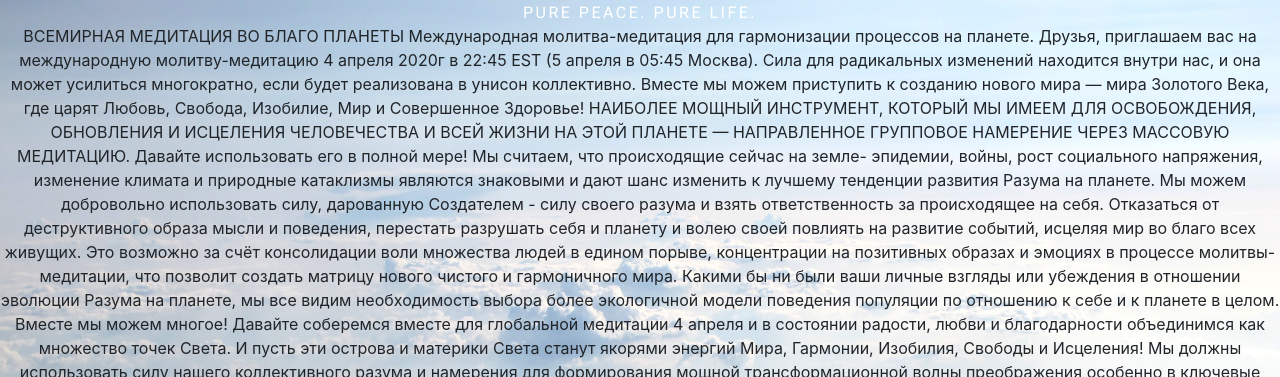
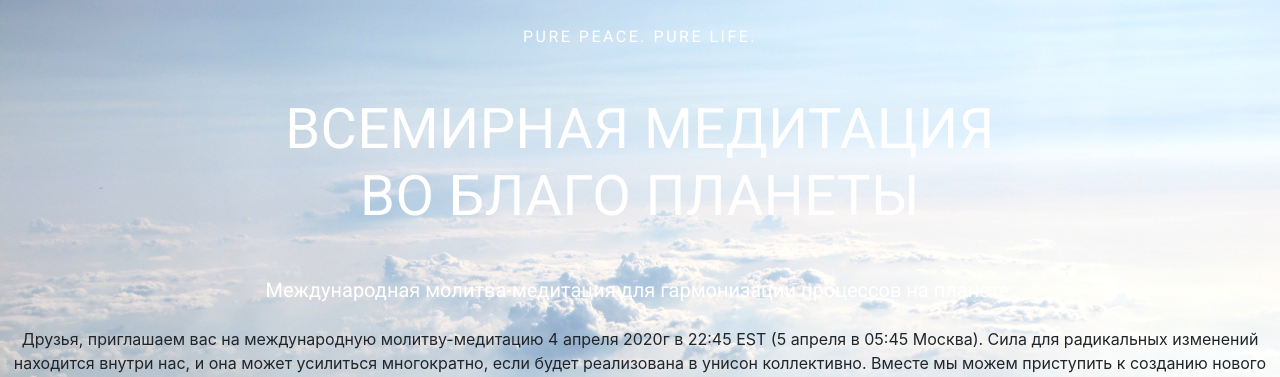
Before and after one commit to dbarabanov/globalmeditation, a plain HTML site: page index.html in a window 1280 px wide. Shown: the top 377 px of the page. Drawn offline with nearby package versions, Linux system fonts and the light colour scheme.

Commit message:
aligning headers

```diff
--- a/index.html
+++ b/index.html
@@ -12,15 +12,19 @@
     </header>
     <div class="container-fluid">
       <div class="row">
-<!--         <div style="text-align: center; height: 100%; width: 100%; background-image: url('img/IMG_2412.jpg'); background-position: center center; background-repeat: no-repeat; position: relative; background-size: cover;"> -->
 <div style="text-align: center; height: 100%; width: 100%; background-image: url('img/background_clouds.jpg'); background-position: center center; background-repeat: no-repeat; position: relative; background-size: cover; background-attachment: fixed;">
-          <div>
+          <div class="pt-4 pb-4">
             <span class="h6 text-white"; style="text-transform:uppercase; letter-spacing: 2.5px; font-weight: 100; font-family: 'Roboto'; text-align: center; -webkit-font-smoothing: antialiased;">PURE PEACE. PURE LIFE.</span>
           </div>
-          <p>
-ВСЕМИРНАЯ МЕДИТАЦИЯ
-ВО БЛАГО ПЛАНЕТЫ
-Международная молитва-медитация для гармонизации процессов на планете.
+
+          <div class="pt-4 pb-4 pl-5 pr-5">
+            <span class="display-4 text-white"; style="text-transform:uppercase; font-weight: 100; font-family: 'Roboto'; text-align: center; -webkit-font-smoothing: antialiased; letter-spacing: .5px; ">ВСЕМИРНАЯ МЕДИТАЦИЯ</br>ВО БЛАГО ПЛАНЕТЫ</span>
+          </div>
+          <div class="pt-4 pb-4 pl-5 pr-5">
+            <span class="h5 text-white"; style="font-weight: 300; font-family: 'Roboto',Arial,sans-serif; text-align: center; -webkit-font-smoothing: antialiased; max-width: 700px;">Международная молитва-медитация для гармонизации процессов на планете.</span>
+          </div>
+
+<p>
 Друзья, приглашаем вас на международную молитву-медитацию 4 апреля 2020г в 22:45 EST (5 апреля в 05:45 Москва).
 Сила для радикальных изменений находится внутри нас, и она может усилиться многократно, если будет реализована в унисон коллективно.
 Вместе мы можем приступить к созданию нового мира — мира Золотого Века, где царят Любовь, Свобода, Изобилие, Мир и Совершенное Здоровье!
```
